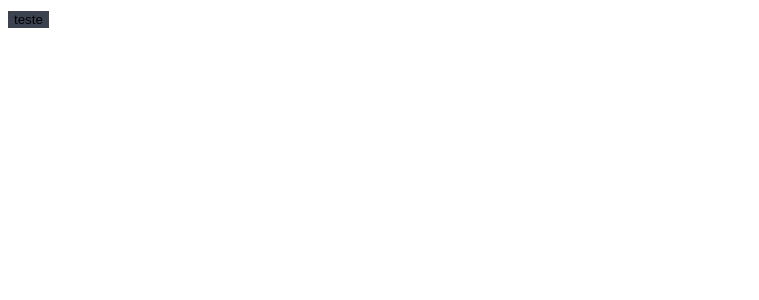
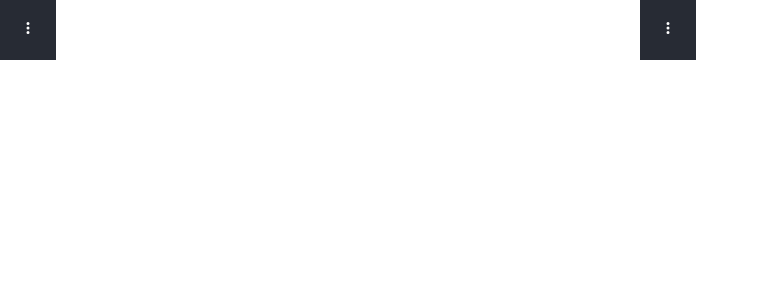
Before and after one commit to williamnvk/dropdown-react, a React (Create React App) app: page / in a window 1280 px wide. Shown: the top 300 px of the page, without its empty margins (0-759 px from the left). Built offline with nearby package versions, Linux system fonts and the light colour scheme.

Commit message:
fix: improve styles

```diff
--- a/src/App.tsx
+++ /dev/null
@@ -1,33 +0,0 @@
-import "./styles.css";
-import { Dropdown, DropdownItem } from "./components/dropdown";
-import { useState } from "react";
-
-export default function App() {
-  const [open, setOpen] = useState(false);
-
-  const toggle = () => {
-    setOpen(!open);
-  };
-
-  return (
-    <>
-      <Dropdown
-        open={open}
-        onClick={() => toggle()}
-        onClose={toggle}
-        icon={<>teste</>}
-      >
-        <DropdownItem href="/go-to-rename-page">
-          Rename
-        </DropdownItem>
-        <DropdownItem onClick={() => alert(`delete pressed`)}>
-          Rename
-        </DropdownItem>
-        {/** prevent reload of page */}
-        <DropdownItem href="/" onClick={(e) => e.preventDefault()}>
-          Share
-        </DropdownItem>
-      </Dropdown>
-    </>
-  );
-}
--- /dev/null
+++ b/src/app.module.css
@@ -0,0 +1,4 @@
+.root {
+  display: grid;
+  grid-template-columns: 1fr 1fr;
+}
--- /dev/null
+++ b/src/app.tsx
@@ -0,0 +1,59 @@
+import "./styles.css";
+import { Dropdown, DropdownItem } from "./components/dropdown";
+import { useState } from "react";
+import { MoreIcon } from "./components/icons";
+import s from "./app.module.css";
+import cn from "classnames";
+
+export default function App() {
+  const [openOne, setOpenOne] = useState(false);
+  const [openTwo, setOpenTwo] = useState(false);
+
+  const toggleOne = () => {
+    setOpenOne(!openOne);
+  };
+
+  const toggleTwo = () => {
+    setOpenTwo(!openTwo);
+  };
+
+  return (
+    <div className={cn(s.root)}>
+      {/** Eg.: 1
+       * renderiza o menu de itens a esquerda
+       */}
+      <Dropdown
+        key="eg-1"
+        open={openOne}
+        toggle={toggleOne}
+        icon={<MoreIcon />}
+      >
+        <DropdownItem href="/go-to-rename-page">Rename</DropdownItem>
+        <DropdownItem onClick={() => alert(`delete pressed`)}>
+          Delete
+        </DropdownItem>
+        <DropdownItem href="/" onClick={(e) => e.preventDefault()}>
+          Share
+        </DropdownItem>
+      </Dropdown>
+
+      {/** Eg.: 2
+       * renderiza o menu de itens a esquerda
+       */}
+      <Dropdown
+        key="eg-2"
+        open={openTwo}
+        toggle={toggleTwo}
+        icon={<MoreIcon />}
+      >
+        <DropdownItem href="/go-to-rename-page">Rename</DropdownItem>
+        <DropdownItem onClick={() => alert(`delete pressed`)}>
+          Delete
+        </DropdownItem>
+        <DropdownItem href="/" onClick={(e) => e.preventDefault()}>
+          Share
+        </DropdownItem>
+      </Dropdown>
+    </div>
+  );
+}
--- a/src/components/dropdown/dropdown.tsx
+++ b/src/components/dropdown/dropdown.tsx
@@ -5,10 +5,9 @@
 
 const Dropdown: FC<DropdownProps> = ({
   open = false,
-  onClose,
+  toggle,
   icon,
   children,
-  onClick,
   className,
   ...props
 }) => {
@@ -27,6 +26,14 @@
       : s["dropdown__content--is-hidden"]
   );
 
+  /*
+  TODOS
+  [ ] adicionar effect no body...
+     ...para que qualquer clique fora execute o onClose
+  [ ] usar fowardRef para que o ref fique disponível para...
+      ...acessado no componente pai
+  */
+
   const interceptOnClick = (e: MouseEvent<HTMLButtonElement>) => {
     // @ts-ignore desculpe
     const coordinates = buttonRef.current.getBoundingClientRect();
@@ -36,7 +43,7 @@
     const buttonX = coordinates.x + coordinates.width;
     setX(contentSize.width > buttonX ? "left" : "right");
 
-    if (onClick) onClick(e);
+    if (toggle) toggle(e);
   };
 
   return (
--- a/src/components/dropdown/style.module.scss
+++ b/src/components/dropdown/style.module.scss
@@ -5,24 +5,29 @@
   width: max-content;
 
   &__button {
+    appearance: none;
     cursor: pointer;
     border: none;
     outline: none;
-    background: $black900;
-    transition: transform 0.1s, filter 0.1s;
+    margin: 0;
+    padding: 1rem;
+    font-size: 1rem;
+    color: $white100;
+    background: $black400;
   }
 
   &--is-opened {
-    background-color: blue;
+    background-color: $black700;
   }
 
   &__content {
     width: max-content;
+    display: flex;
+    flex-direction: column;
 
     &--is-visible {
       visibility: visible;
       position: absolute;
-      background-color: orange;
     }
 
     &--is-hidden {
@@ -32,5 +37,21 @@
 }
 
 .dropdown__item {
-  background-color: red;
+  background-color: $black700;
+  border: none;
+  outline: none;
+  cursor: pointer;
+  appearance: none;
+  display: block;
+  text-align: left;
+  padding: 1rem;
+  font-size: 1rem;
+  text-decoration: none;
+  color: $white100;
+  margin: 0;
+  transition: all 250ms ease;
+
+  &:hover {
+    background-color: $blue100;
+  }
 }
--- a/src/components/dropdown/types.ts
+++ b/src/components/dropdown/types.ts
@@ -1,9 +1,12 @@
 import { ComponentType, HTMLAttributes, HTMLProps, ReactNode } from "react";
 
-export interface DropdownProps extends HTMLAttributes<HTMLButtonElement> {
+// estou omitindo o parametro onClick, pois, prioritariamente...
+// o toggle e meu principal efeito (porem, pode usar o mousedown tambem)
+export interface DropdownProps
+  extends Omit<HTMLAttributes<HTMLButtonElement>, "onClick"> {
   icon: ReactNode;
   open?: boolean;
-  onClose: () => void;
+  toggle: () => void;
 }
 
 export interface DropdownItemProps
--- a/src/index.tsx
+++ b/src/index.tsx
@@ -1,4 +1,4 @@
 import { render } from "react-dom";
-import App from "./App";
+import App from "./app";
 const rootElement = document.getElementById("root");
 render(<App />, rootElement);
--- a/src/styles.css
+++ b/src/styles.css
@@ -1,3 +1,133 @@
+/* http://meyerweb.com/eric/tools/css/reset/
+   v2.0 | 20110126
+   License: none (public domain)
+*/
+
+html,
+body,
+div,
+span,
+applet,
+object,
+iframe,
+h1,
+h2,
+h3,
+h4,
+h5,
+h6,
+p,
+blockquote,
+pre,
+a,
+abbr,
+acronym,
+address,
+big,
+cite,
+code,
+del,
+dfn,
+em,
+img,
+ins,
+kbd,
+q,
+s,
+samp,
+small,
+strike,
+strong,
+sub,
+sup,
+tt,
+var,
+b,
+u,
+i,
+center,
+dl,
+dt,
+dd,
+ol,
+ul,
+li,
+fieldset,
+form,
+label,
+legend,
+table,
+caption,
+tbody,
+tfoot,
+thead,
+tr,
+th,
+td,
+article,
+aside,
+canvas,
+details,
+embed,
+figure,
+figcaption,
+footer,
+header,
+hgroup,
+menu,
+nav,
+output,
+ruby,
+section,
+summary,
+time,
+mark,
+audio,
+video {
+  margin: 0;
+  padding: 0;
+  border: 0;
+  font-size: 100%;
+  font: inherit;
+  vertical-align: baseline;
+}
+/* HTML5 display-role reset for older browsers */
+article,
+aside,
+details,
+figcaption,
+figure,
+footer,
+header,
+hgroup,
+menu,
+nav,
+section {
+  display: block;
+}
+body {
+  line-height: 1;
+}
+ol,
+ul {
+  list-style: none;
+}
+blockquote,
+q {
+  quotes: none;
+}
+blockquote:before,
+blockquote:after,
+q:before,
+q:after {
+  content: "";
+  content: none;
+}
+table {
+  border-collapse: collapse;
+  border-spacing: 0;
+}
+
 body {
   font-family: -apple-system, BlinkMacSystemFont, Helvetica Neue, Segoe UI,
     Hiragino Kaku Gothic ProN, Hiragino Sans, ヒラギノ角ゴ ProN W3, Arial,
```
